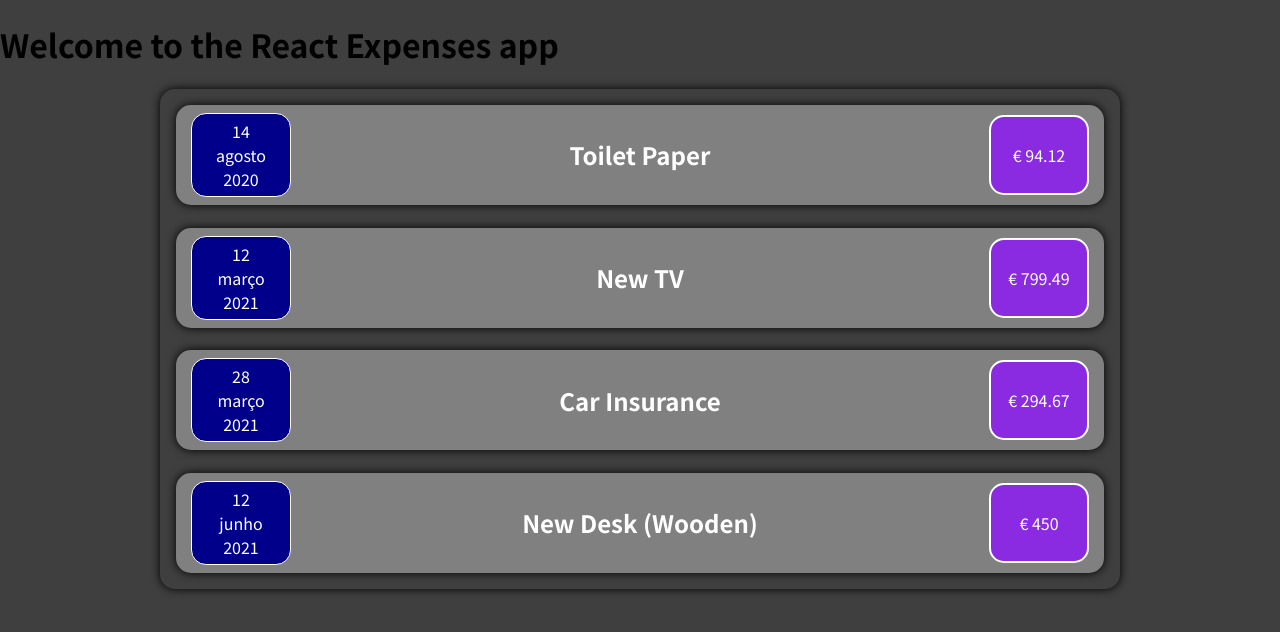
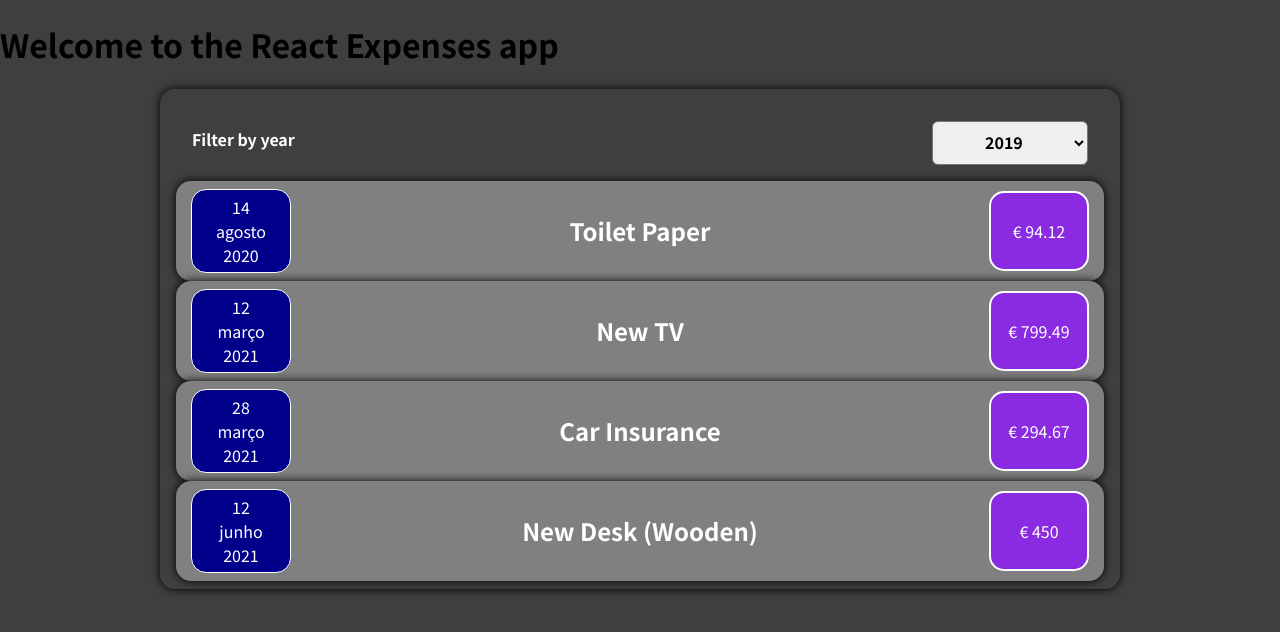
Before and after one commit to jmschp/expenses-app, a React (Create React App) app: page / in a window 1280 px wide. Shown: the top 632 px of the page. Built offline with nearby package versions, Linux system fonts and the light colour scheme.

Commit message:
feat add expense filter by year

```diff
--- /dev/null
+++ b/src/components/ExpensesFilter/ExpensesFilter.css
@@ -0,0 +1,24 @@
+.expenses-filter {
+  color: white;
+  padding: 0 1rem;
+}
+
+.expenses-filter__control {
+  display: flex;
+  width: 100%;
+  align-items: center;
+  justify-content: space-between;
+  margin: 1rem 0;
+}
+
+.expenses-filter label {
+  font-weight: bold;
+  margin-bottom: 0.5rem;
+}
+
+.expenses-filter select {
+  font: inherit;
+  padding: 0.5rem 3rem;
+  font-weight: bold;
+  border-radius: 6px;
+}
--- /dev/null
+++ b/src/components/ExpensesFilter/ExpensesFilter.js
@@ -0,0 +1,22 @@
+import "./ExpensesFilter.css";
+
+export default function ExpensesFilter(props) {
+  const onSelectYearChangeHandler = (event) => {
+    const selectedYear = event.target.value;
+    props.onFilterExpense(selectedYear);
+  };
+
+  return (
+    <div className="expenses-filter">
+      <div className="expenses-filter__control">
+        <label>Filter by year</label>
+        <select onChange={onSelectYearChangeHandler} value={props.filteredYear}>
+          <option value="2022">2022</option>
+          <option value="2021">2021</option>
+          <option value="2020">2020</option>
+          <option value="2019">2019</option>
+        </select>
+      </div>
+    </div>
+  );
+}
--- a/src/components/expenses/Expenses.js
+++ b/src/components/expenses/Expenses.js
@@ -1,14 +1,24 @@
+import { useState } from 'react'
 import Card from "../wrapper/Card";
 import ExpenseItem from "./ExpenseItem";
+import ExpensesFilter from "../ExpensesFilter/ExpensesFilter";
 
-import './Expenses.css'
+import "./Expenses.css";
 
 function Expenses(props) {
+  const [filteredYear, SetYear] = useState("2019");
+
+  const filterExpenseHandler = (selectedYear) => {
+    SetYear(selectedYear);
+  };
+
   return (
     <Card className="expenses">
+      <ExpensesFilter filteredYear={filteredYear} onFilterExpense={filterExpenseHandler} />
       {props.expenses.map((expense) => {
         return (
           <ExpenseItem
+            key={expense.id}
             title={expense.title}
             amount={expense.amount}
             date={expense.date}
```
